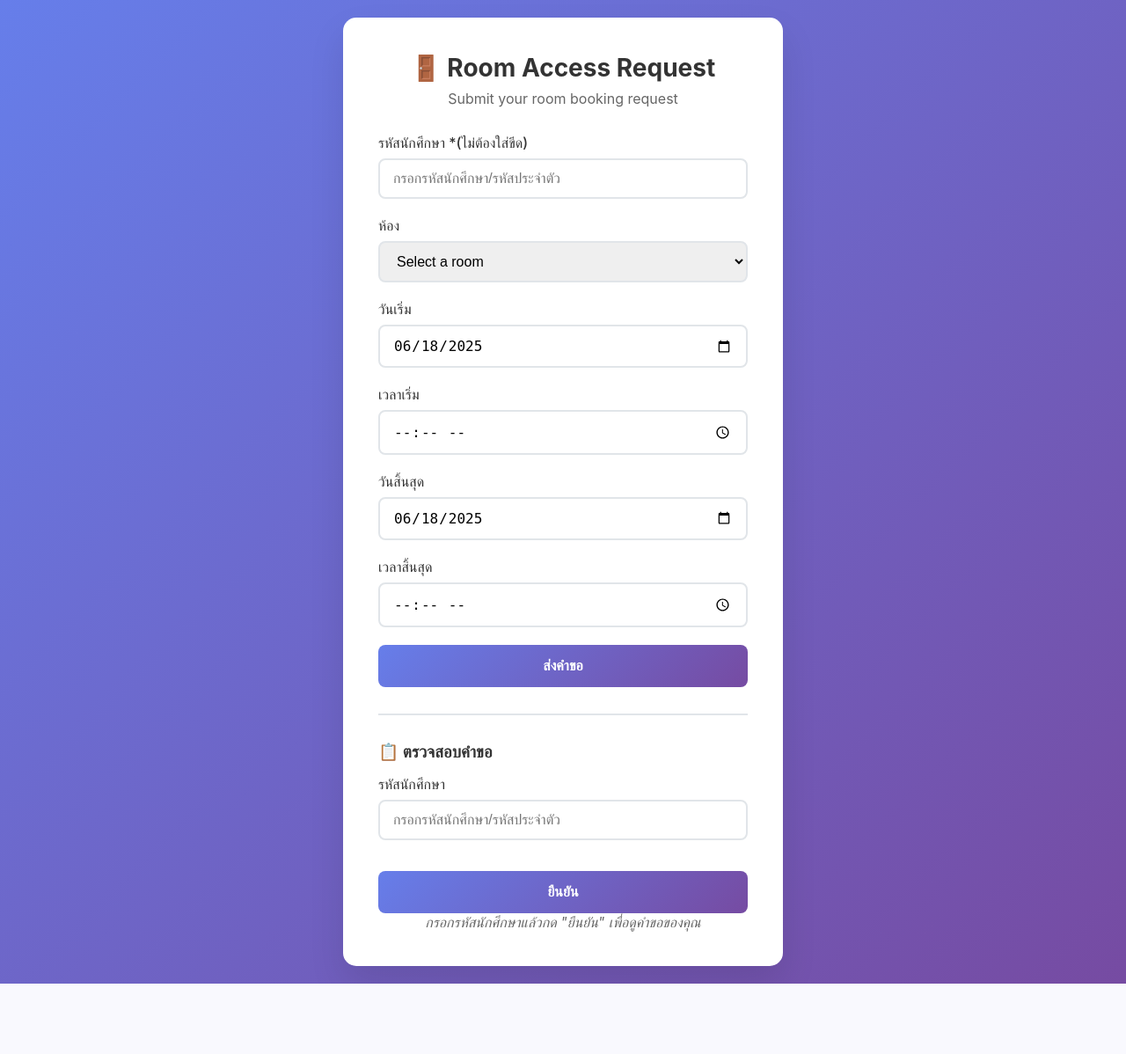
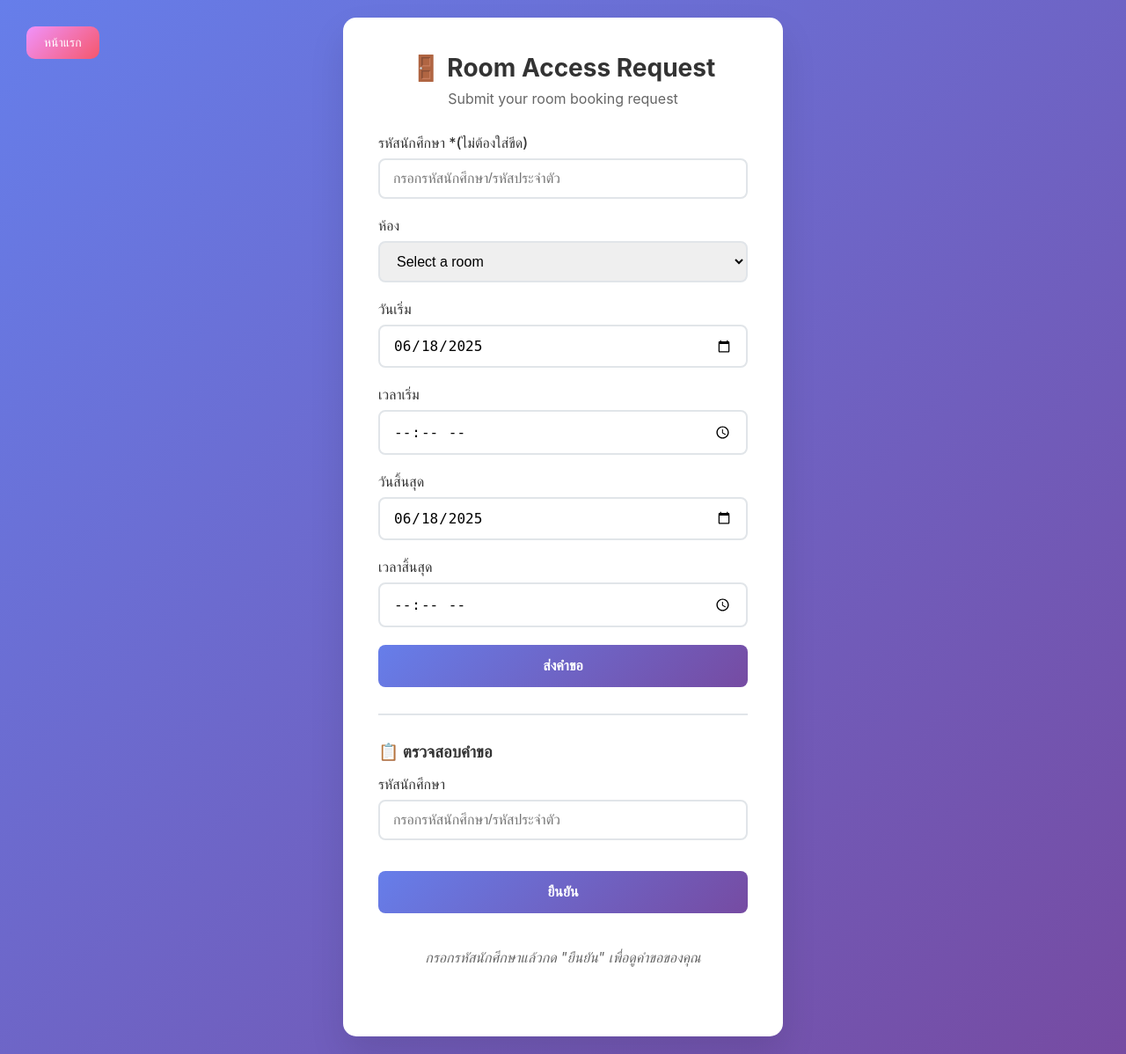
Before and after one commit to codejeng/NetworkAccessControl, a Flask app: page /request in a window 1280 px wide. Shown: the whole page at 88% size. Before the commit the page ends 1118 px from the top, so only its background shows below. Run offline with Flask 3, Linux system fonts and the light colour scheme.

Commit message:
feat : add home button on request & user dashboard page

```diff
--- a/app.py
+++ b/app.py
@@ -1735,7 +1735,7 @@
     print("📊 Admin Dashboard: http://localhost:5000/admin")
     print("📝 Student Request Page: http://localhost:5000/request")
     print("🔌 API Endpoints: http://localhost:5000/api/")
-    print("💾 Database: room_access.db")
+    print("💾 Database: database.db")
 
     background_tasks()
 
--- a/templates/request.html
+++ b/templates/request.html
@@ -1,5 +1,6 @@
 <!DOCTYPE html>
 <html lang="en">
+
 <head>
     <meta charset="UTF-8">
     <meta name="viewport" content="width=device-width, initial-scale=1.0">
@@ -24,7 +25,7 @@
         .container {
             background: white;
             border-radius: 15px;
-            box-shadow: 0 20px 40px rgba(0,0,0,0.1);
+            box-shadow: 0 20px 40px rgba(0, 0, 0, 0.1);
             padding: 40px;
             width: 100%;
             max-width: 500px;
@@ -57,7 +58,8 @@
             font-weight: 500;
         }
 
-        input, select {
+        input,
+        select {
             width: 100%;
             padding: 12px 15px;
             border: 2px solid #e1e5e9;
@@ -66,7 +68,8 @@
             transition: border-color 0.3s ease;
         }
 
-        input:focus, select:focus {
+        input:focus,
+        select:focus {
             outline: none;
             border-color: #667eea;
         }
@@ -162,9 +165,51 @@
             font-size: 12px;
         }
 
-        .status-approved { color: #28a745; }
-        .status-pending { color: #ffc107; }
-        .status-denied { color: #dc3545; }
+        .logout-btn {
+            background: linear-gradient(135deg, #f093fb, #f5576c);
+            color: white;
+            border: none;
+            padding: 10px 20px;
+            border-radius: 10px;
+            cursor: pointer;
+            font-size: 14px;
+            transition: all 0.3s ease;
+        }
+
+        .logout-btn:hover {
+            transform: translateY(-1px);
+            box-shadow: 0 3px 10px rgba(240, 147, 251, 0.3);
+        }
+
+        .loading {
+            text-align: center;
+            padding: 40px;
+            color: #666;
+        }
+
+        .loading i {
+            font-size: 2em;
+            margin-bottom: 10px;
+            animation: spin 1s linear infinite;
+        }
+
+        .left-button {
+            position: absolute;
+            left: 30px;
+            top: 30px;
+        }
+
+        .status-approved {
+            color: #28a745;
+        }
+
+        .status-pending {
+            color: #ffc107;
+        }
+
+        .status-denied {
+            color: #dc3545;
+        }
 
         .loading {
             text-align: center;
@@ -173,9 +218,16 @@
         }
     </style>
 </head>
+
 <body>
     <div class="container">
+        <div class="left-button">
+            <button class="logout-btn" onclick="goHome()">
+                <i class="fas fa-home"></i> หน้าแรก
+            </button>
+        </div>
         <div class="header">
+
             <h1>🚪 Room Access Request</h1>
             <p>Submit your room booking request</p>
         </div>
@@ -231,7 +283,8 @@
             <form id="fromCheckRequests">
                 <div class="form-group">
                     <label for="user_id_checker">รหัสนักศึกษา</label>
-                    <input type="text" id="user_id_checker" name="user_id_checker" placeholder="กรอกรหัสนักศึกษา/รหัสประจำตัว" required>
+                    <input type="text" id="user_id_checker" name="user_id_checker"
+                        placeholder="กรอกรหัสนักศึกษา/รหัสประจำตัว" required>
                 </div>
             </form>
 
@@ -248,6 +301,10 @@
     </div>
 
     <script>
+
+        function goHome() {
+            window.location.href = '/';
+        }
         // Set minimum date to today
         function setMinDate() {
             const today = new Date().toISOString().split('T')[0];
@@ -378,7 +435,7 @@
         }
 
         // Submit request form
-        document.getElementById('requestForm').addEventListener('submit', async function(e) {
+        document.getElementById('requestForm').addEventListener('submit', async function (e) {
             e.preventDefault();
 
             if (!validateTimes()) {
@@ -440,9 +497,10 @@
         document.getElementById('loadRequestsBtn').addEventListener('click', loadMyRequests);
 
         // Initialize page
-        document.addEventListener('DOMContentLoaded', function() {
+        document.addEventListener('DOMContentLoaded', function () {
             setMinDate();
         });
     </script>
 </body>
+
 </html>
```
Also changed, not shown: templates/login.html (+12 -0 lines), templates/userDashboard.html (+72 -17 lines).
